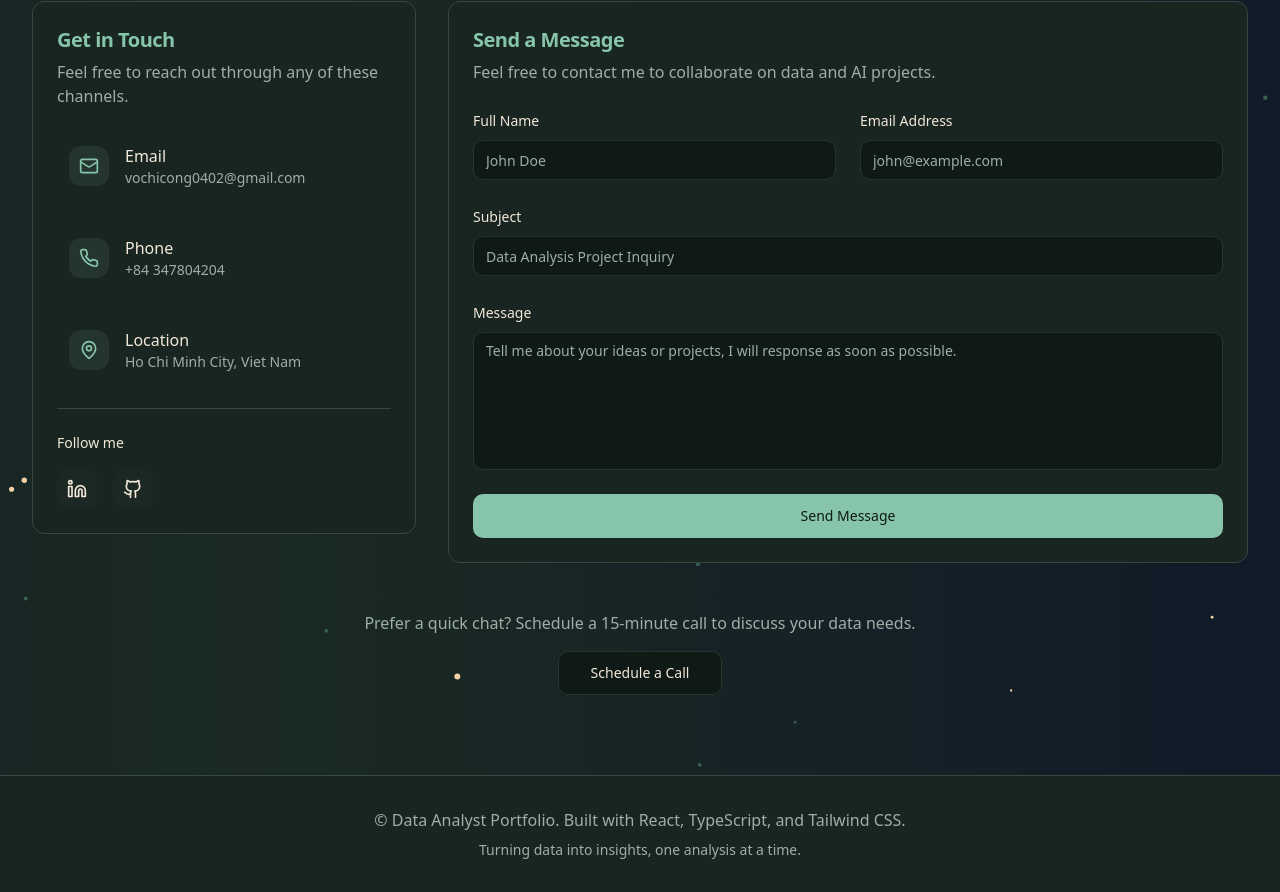
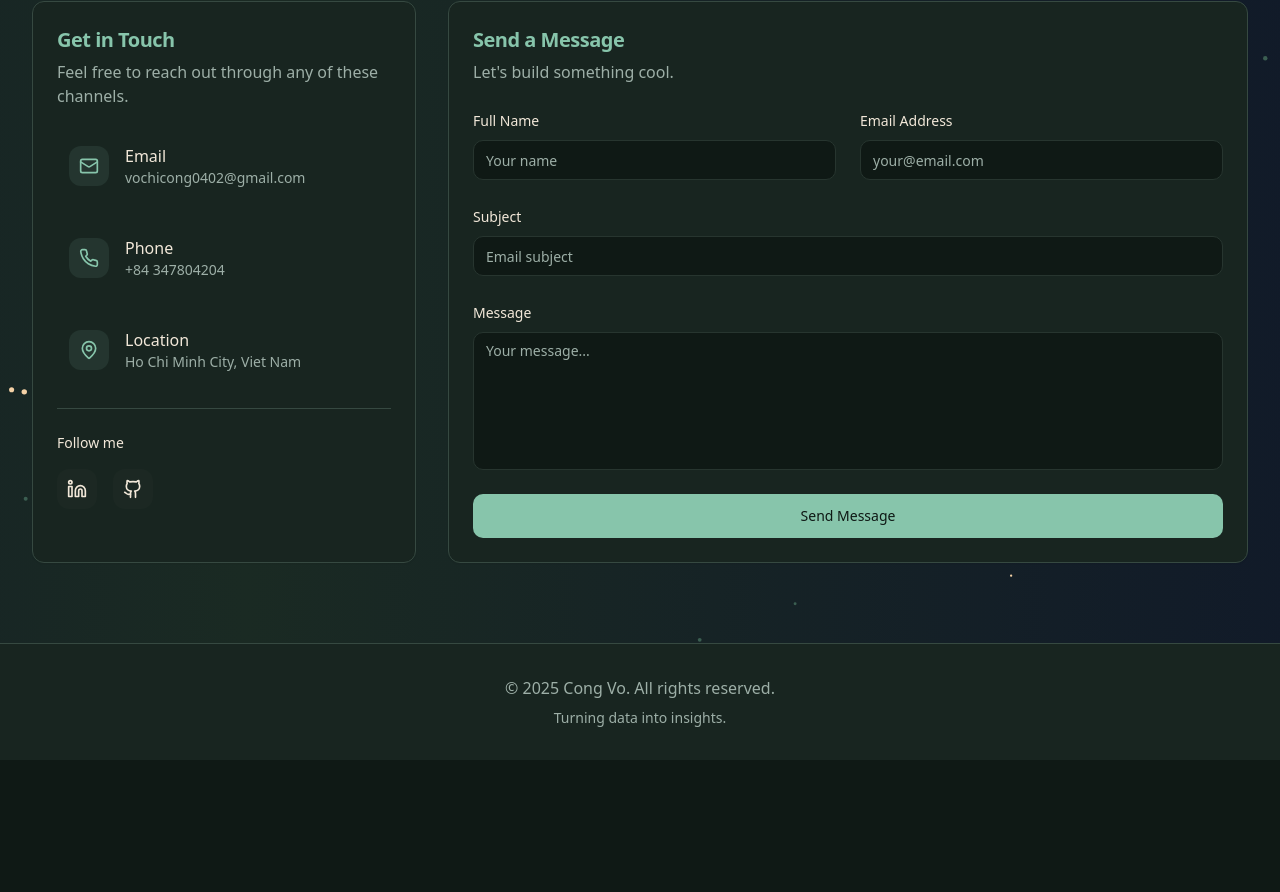
Before and after one commit to Chicong00/portfolio-website, a React (Vite) app: page / in a window 1280 px wide. Shown: the part 7279-8171 px from the top of the page. After the commit the page ends 8039 px from the top, so only its background shows below. Built offline with nearby package versions, Linux system fonts and the light colour scheme.

Commit message:
change card h-git -> h-full

```diff
--- a/src/components/sections/ContactSection.tsx
+++ b/src/components/sections/ContactSection.tsx
@@ -164,7 +164,7 @@ export function ContactSection() {
             transition={{ duration: 0.8, delay: 0.2 }}
             className="lg:col-span-1"
           >
-            <Card className="card-elegant h-fit">
+            <Card className="card-elegant h-full">
               <CardHeader>
                 <CardTitle className="text-xl text-primary">Get in Touch</CardTitle>
                 <p className="text-muted-foreground">
@@ -224,11 +224,11 @@ export function ContactSection() {
             transition={{ duration: 0.8, delay: 0.4 }}
             className="lg:col-span-2"
           >
-            <Card className="card-elegant">
+            <Card className="card-elegant h-full">
               <CardHeader>
                 <CardTitle className="text-xl text-primary">Send a Message</CardTitle>
                 <p className="text-muted-foreground">
-                Feel free to contact me to collaborate on data and AI projects.
+                Let's build something cool.
                 </p>
               </CardHeader>
               <CardContent>
@@ -241,7 +241,7 @@ export function ContactSection() {
                         name="name"
                         value={formData.name}
                         onChange={handleChange}
-                        placeholder="John Doe"
+                        placeholder="Your name"
                         required
                         className="transition-smooth focus:ring-2 focus:ring-primary"
                       />
@@ -254,7 +254,7 @@ export function ContactSection() {
                         type="email"
                         value={formData.email}
                         onChange={handleChange}
-                        placeholder="john@example.com"
+                        placeholder="your@email.com"
                         required
                         className="transition-smooth focus:ring-2 focus:ring-primary"
                       />
@@ -268,7 +268,7 @@ export function ContactSection() {
                       name="subject"
                       value={formData.subject}
                       onChange={handleChange}
-                      placeholder="Data Analysis Project Inquiry"
+                      placeholder="Email subject"
                       required
                       className="transition-smooth focus:ring-2 focus:ring-primary"
                     />
@@ -281,7 +281,7 @@ export function ContactSection() {
                       name="message"
                       value={formData.message}
                       onChange={handleChange}
-                      placeholder="Tell me about your ideas or projects, I will response as soon as possible."
+                      placeholder="Your message..."
                       rows={6}
                       required
                       className="transition-smooth focus:ring-2 focus:ring-primary resize-none"
@@ -300,20 +300,6 @@ export function ContactSection() {
             </Card>
           </motion.div>
         </div>
-
-        <motion.div
-          initial={{ opacity: 0, y: 30 }}
-          animate={inView ? { opacity: 1, y: 0 } : {}}
-          transition={{ duration: 0.8, delay: 0.8 }}
-          className="text-center mt-12"
-        >
-          <p className="text-muted-foreground">
-            Prefer a quick chat? Schedule a 15-minute call to discuss your data needs.
-          </p>
-          <Button variant="outline" size="lg" className="mt-4 transition-bounce hover:scale-105">
-            Schedule a Call
-          </Button>
-        </motion.div>
       </div>
       <style jsx global>{`
         @keyframes gradient-shift {
--- a/src/pages/Index.tsx
+++ b/src/pages/Index.tsx
@@ -28,10 +28,10 @@ const Index = () => {
         <div className="max-w-7xl mx-auto px-4 sm:px-6 lg:px-8">
           <div className="text-center">
             <p className="text-muted-foreground">
-              © Data Analyst Portfolio. Built with React, TypeScript, and Tailwind CSS.
+              © 2025 Cong Vo. All rights reserved.
             </p>
             <p className="text-sm text-muted-foreground mt-2">
-              Turning data into insights, one analysis at a time.
+              Turning data into insights.
             </p>
           </div>
         </div>
```
